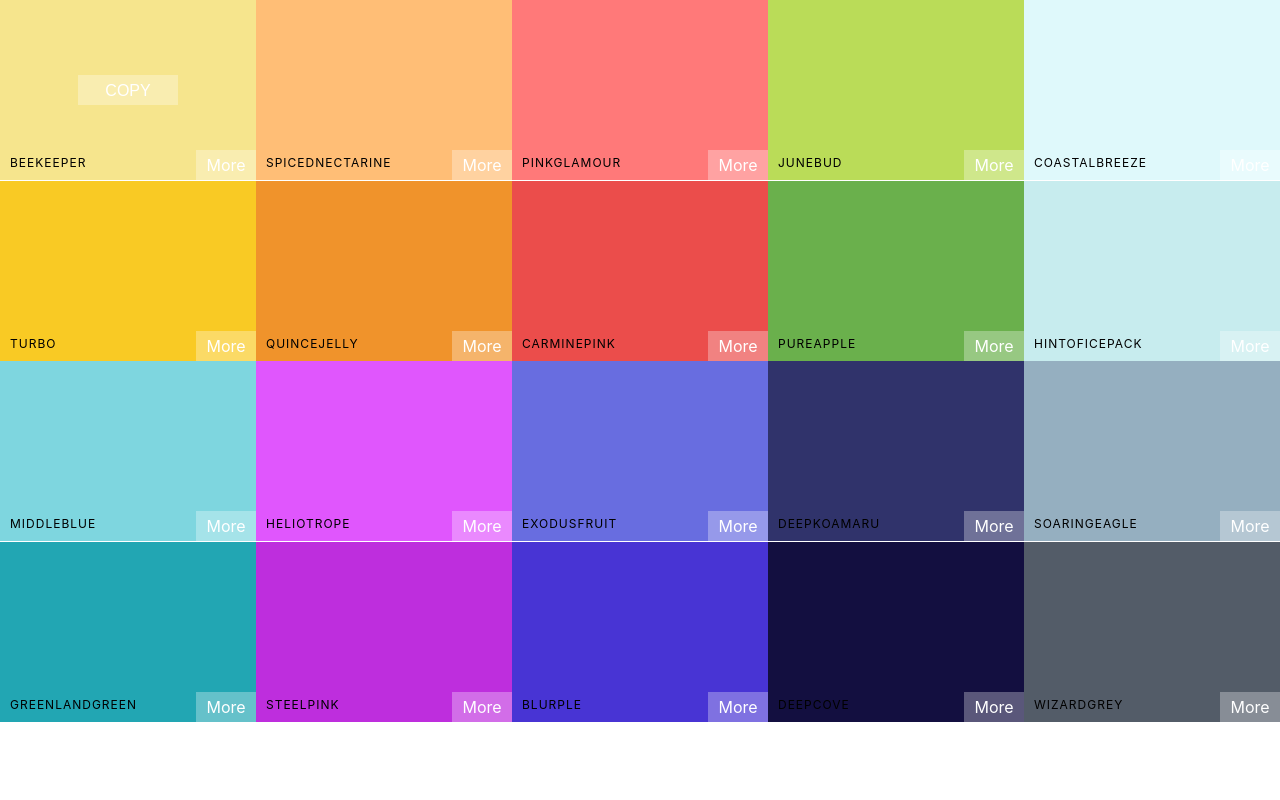
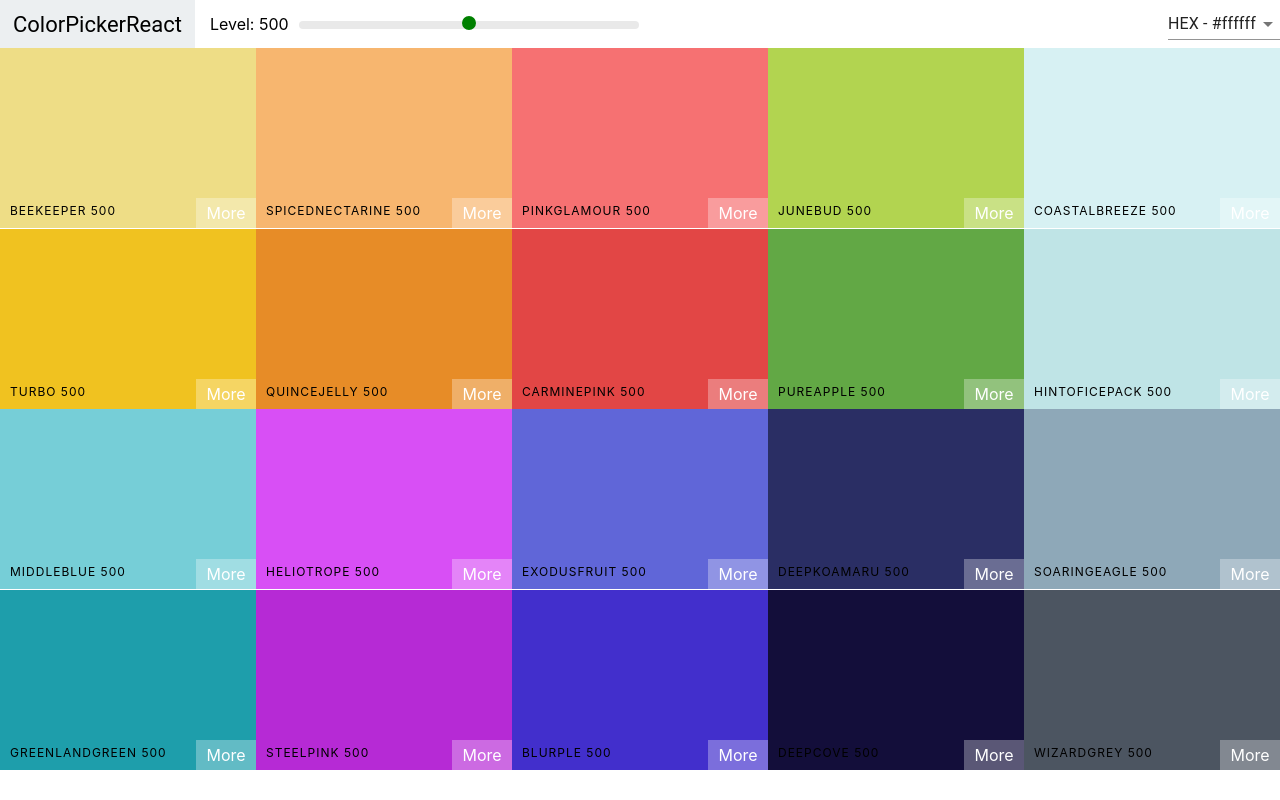
Before and after one commit to Wingrao/color-palette-react, a React (Create React App) app in the folder color-palette/: page / in a window 1280 px wide. Built offline with nearby package versions, Linux system fonts and the light colour scheme.

Commit message:
Added Snackbar

```diff
--- a/color-palette/package.json
+++ b/color-palette/package.json
@@ -3,9 +3,13 @@
   "version": "0.1.0",
   "private": true,
   "dependencies": {
+    "@material-ui/core": "^4.11.0",
+    "@material-ui/icons": "^4.9.1",
     "@testing-library/jest-dom": "^4.2.4",
     "@testing-library/react": "^9.5.0",
     "@testing-library/user-event": "^7.2.1",
+    "chroma-js": "^2.1.0",
+    "rc-slider": "^9.5.3",
     "react": "^16.14.0",
     "react-copy-to-clipboard": "^5.0.2",
     "react-dom": "^16.14.0",
--- a/color-palette/src/App.js
+++ b/color-palette/src/App.js
@@ -1,11 +1,12 @@
 import React, { Component } from 'react';
+import { generatePalette } from './colorHelpers';
 import Palette from "./Palette";
 import seedColors from "./seedColors";
 
 function App() {
   return (
     <div >
-     <Palette {...seedColors[4]} />
+     <Palette palette={generatePalette(seedColors[4])} />
     </div>
   );
 }
--- /dev/null
+++ b/color-palette/src/NavBar.css
@@ -0,0 +1,46 @@
+.Navbar {
+  display: flex;
+  align-items: center;
+  justify-content: flex-start;
+  height: 6vh;
+}
+.Logo {
+  margin-right: 15px;
+  background-color: #eceff1;
+  padding: 0 13px;
+  font-size: 22px;
+  font-family: Roboto;
+  height: 100%;
+  display: flex;
+  align-items: center;
+}
+
+.Logo a {
+  text-decoration: none;
+  color: black;
+}
+.slider {
+  width: 340px;
+  margin: 0 10px;
+  display: inline-block;
+}
+
+.rc-slider-track {
+  background-color: transparent;
+}
+.rc-slider-rail {
+  height: 8px;
+}
+.rc-slider-handle,
+.rc-slider-handle:active,
+.rc-slider-handle:focus,
+.rc-slider-handle:hover {
+  background-color: green;
+  outline: none;
+  border: 2px solid green;
+  box-shadow: none;
+}
+
+.select-container {
+  margin-left: auto;
+}
--- /dev/null
+++ b/color-palette/src/NavBar.js
@@ -0,0 +1,60 @@
+import React, { Component } from 'react';
+import Slider from 'rc-slider';
+import 'rc-slider/assets/index.css';
+import Select from "@material-ui/core/Select"
+import { IconButton, MenuItem } from '@material-ui/core';
+import Snackbar from "@material-ui/core/Snackbar";
+import CloseIcon from '@material-ui/icons/Close';
+
+import "./NavBar.css"
+
+class NavBar extends Component {
+   constructor(props){
+      super(props);
+      this.state = { format: "hex", open: false};
+      this.handleChange = this.handleChange.bind(this);
+      this.closeSnackbar = this.closeSnackbar.bind(this);
+   }
+   handleChange(evt){
+      this.setState({format: evt.target.value, open:true});
+      this.props.handleChange(evt.target.value);
+   }
+   closeSnackbar(){
+      this.setState({open: false})
+   }
+   render() {
+      return (
+        <header className="Navbar">
+           <div className="Logo">
+            <a href="#">ColorPickerReact</a>
+           </div>
+           <div className="slider-container">
+      <span>Level: {this.props.level}</span>
+           <div className="slider">
+            <Slider defaultValue={this.props.level} min={100} step={100} max={900} onAfterChange={this.props.changeLevel}/>
+            </div>
+           </div>
+           <div className="select-container">
+              <Select value={this.state.format} onChange={this.handleChange}>
+                 <MenuItem value="hex">HEX - #ffffff</MenuItem>
+                 <MenuItem value="rgb">RGB - rgb(255,255,255)</MenuItem>
+                 <MenuItem value="rgba">RGBA - rgba(255,255,255,1.0)</MenuItem>
+              </Select>
+           </div>
+           <Snackbar
+           anchorOrigin={{vertical:"bottom",horizontal:"left"}}
+           open={this.state.open}
+           autoHideDuration={3000}
+           message={<span id="message-id">Format Changed!</span>}
+           onClose={this.closeSnackbar}
+           action={[
+              <IconButton onClick={this.closeSnackbar}
+           color="inherit">
+              <CloseIcon/>
+              </IconButton>]}/>
+        </header>
+      );
+   }
+}
+
+export default NavBar;
--- a/color-palette/src/Palette.js
+++ b/color-palette/src/Palette.js
@@ -1,11 +1,28 @@
 import React, { Component } from 'react';
+
+import Navbar from "./NavBar";
 import ColorBox from "./ColorBox";
 import "./Palette.css";
 class Palette extends Component {
+   constructor(props){
+      super(props);
+      this.state={level: 500 , format :"hex"}
+      this.changeLevel=this.changeLevel.bind(this);
+      this.changeFormat= this.changeFormat.bind(this);
+   }
+   changeLevel(level){
+     console.log(level);
+     this.setState({level:level})
+   }
+
+   changeFormat(val){
+      this.setState({format: val})
+   }
    render() {
-   const colorBoxes = this.props.colors.map(color => <ColorBox background={color.color} name ={color.name}/>);
+   const colorBoxes = this.props.palette.colors[this.state.level].map(color => <ColorBox background={color[this.state.format]} name ={color.name}/>);
       return (
          <div className="Palette">
+            <Navbar level={this.state.level} changeLevel={this.changeLevel} handleChange={this.changeFormat}/>
             {/* Navbar will go here*/}
             <div className="Palette-colors">
             {colorBoxes}
```
Also changed, not shown: 1 other file (tests, documents, lock files or other folders).
